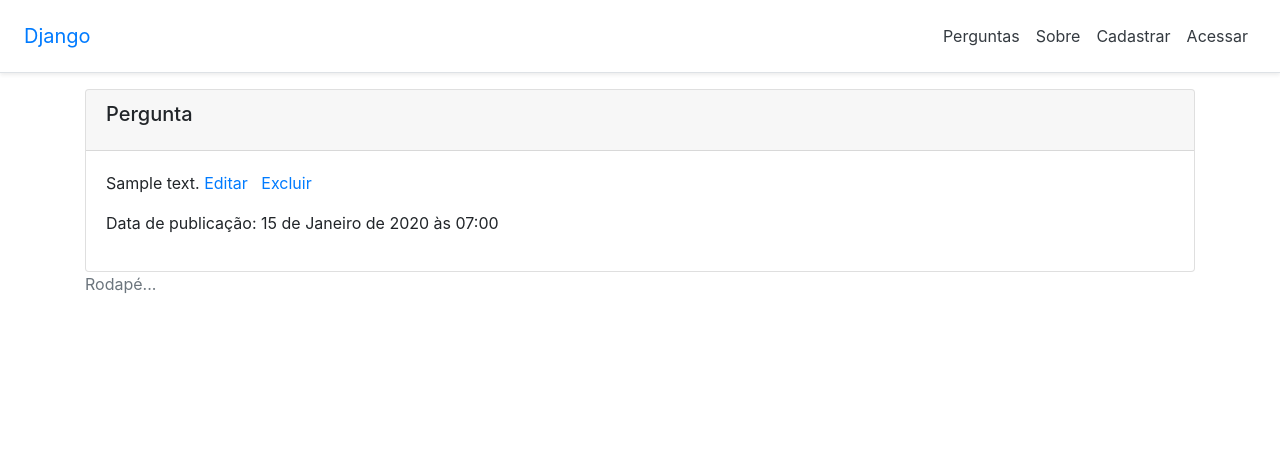
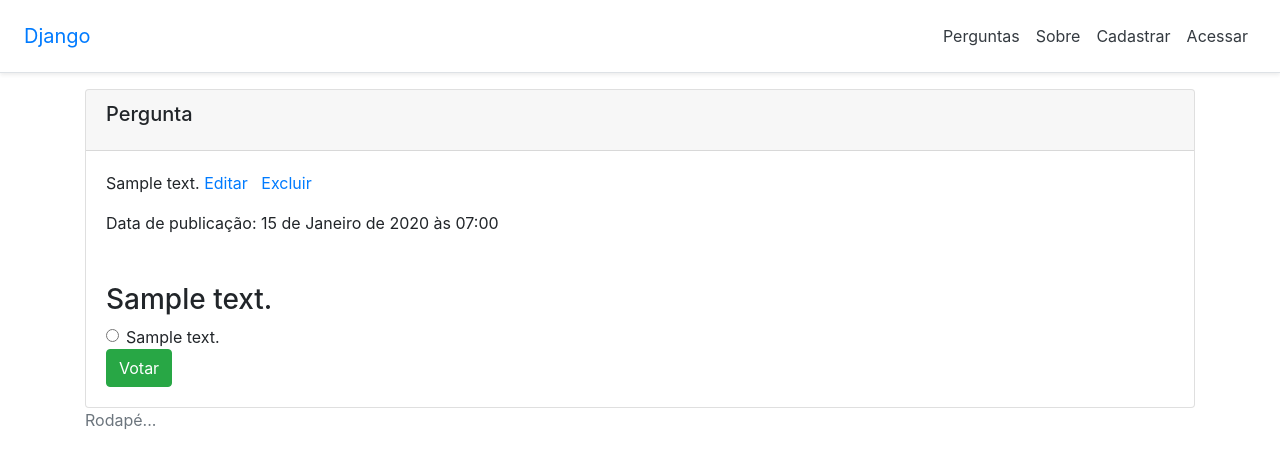
Before and after one commit to wasare/django-polls, a Django app: page /polls/pergunta/1/show in a window 1280 px wide. Shown: the top 468 px of the page. Run offline with Django 4.2, Linux system fonts and the light colour scheme; tables that the repository leaves empty hold one stand-in row (values such as "Sample post"); parts of the project's set-up code (start-up, migrations or seed data) failed here and were passed over; some libraries are stand-ins or nearby versions.

Commit message:
Página de votação e resultados

```diff
--- a/polls/urls.py
+++ b/polls/urls.py
@@ -42,7 +42,11 @@ urlpatterns = [
     path('alternativa/<int:pk>/delete',
         views.ChoiceDeleteView.as_view(),
         name="choice_delete"
-    )
+    ),
+    path('pergunta/<int:question_id>/vote',
+        views.poll_vote,
+        name="poll_vote"
+    ),
 
 ]
 
--- a/polls/views.py
+++ b/polls/views.py
@@ -1,5 +1,5 @@
 from django.forms.models import BaseModelForm
-from django.shortcuts import render, get_object_or_404
+from django.shortcuts import render, get_object_or_404, redirect
 from django.http import HttpResponse
 from django.views.generic.edit import CreateView, UpdateView, DeleteView
 from django.urls import reverse_lazy
@@ -95,6 +95,14 @@ class QuestionDetailView(DetailView):
     template_name = 'polls/question_detail.html'
     context_object_name = 'question'
 
+    def get_context_data(self, **kwargs):
+        context = super(QuestionDetailView, self).get_context_data(**kwargs)
+        question_id = self.kwargs.get('pk')
+        choices = Choice.objects.filter(question__pk=question_id)
+        context['question_choices'] = choices
+
+        return context
+
 class QuestionListView(ListView):
     model = Question
     template_name = 'polls/question_list.html'
@@ -166,3 +174,16 @@ class ChoiceDeleteView(LoginRequiredMixin, DeleteView):
         question_id = self.object.question.id
         print(question_id)
         return reverse_lazy('poll_edit', kwargs={'pk': question_id})
+
+def poll_vote(request, question_id):
+    question = get_object_or_404(Question, pk=question_id)
+    if request.method == "POST":
+        choice_vote_id = request.POST.get('choice')
+        choice = get_object_or_404(Choice, pk=choice_vote_id)
+        choice.votes += 1
+        choice.save()
+        messages.success(request, 'Voto registrado com sucesso!')
+    else:
+        messages.error(request, 'Pergunta não localizada!')
+
+    return redirect(reverse_lazy('poll_show', kwargs={'pk': question.id }))
--- a/templates/polls/question_detail.html
+++ b/templates/polls/question_detail.html
@@ -16,6 +16,25 @@
             </a>
         </p>
         <p>Data de publicação: {{ question.pub_date }}</p>
+        {% if question_choices %}
+        <div class="mt-5">
+            <h3>{{ question.question_text }}</h3>
+            <form method="post" action="{% url 'poll_vote' question_id=question.id %}">
+                {% csrf_token %}
+                {% for choice in question_choices %}
+                <div class="form-check">
+                    <input class="form-check-input" type="radio" name="choice" value="{{ choice.id }}">
+                    <label class="form-check-label" for="choice_{{ choice.id }}">
+                        {{ choice.choice_text}}
+                    </label>
+                </div>
+                {% endfor %}
+                <button type="submit" class="btn btn-success">Votar</button>
+            </form>
+        </div>
+        {% else %}
+        <h5>Não existem alternativas para a pergunta</h5>
+        {% endif %}
     </div>
 </div>
 {% endblock %}
```
